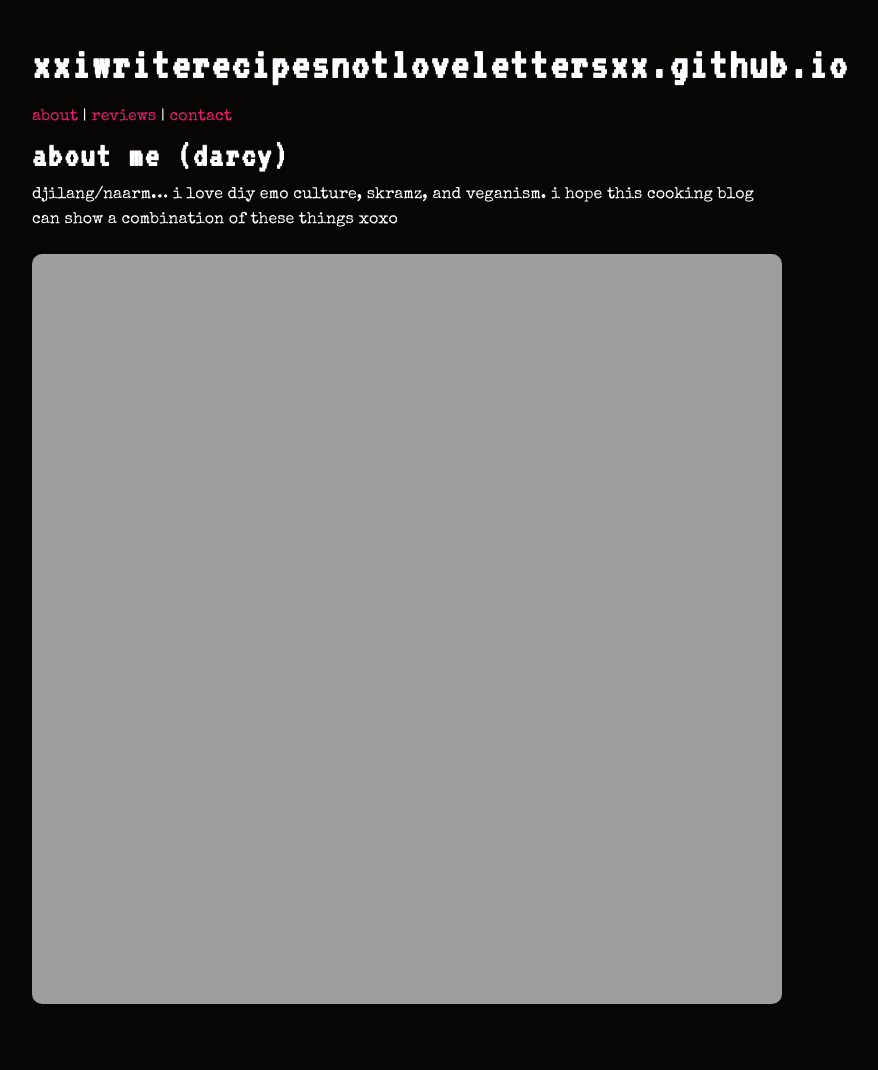
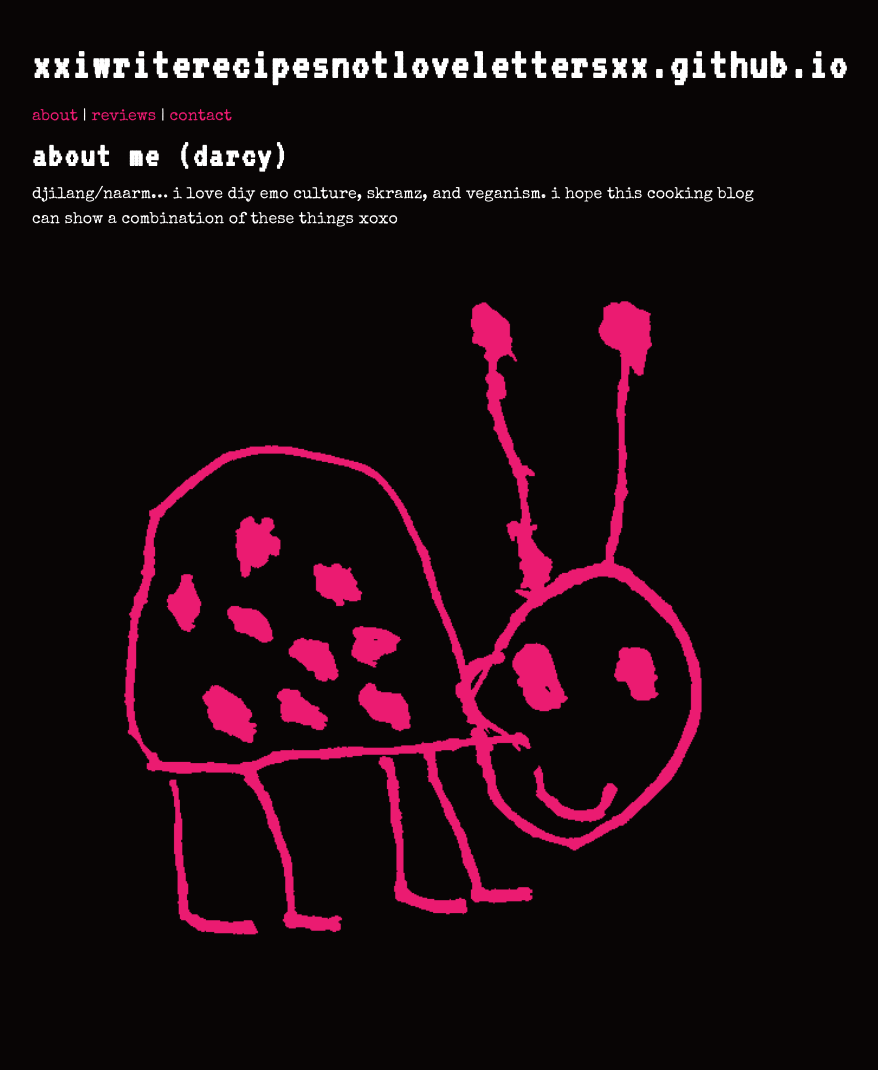
Before and after one commit to xxiwriterecipesnotlovelettersxx/xxiwriterecipesnotlovelettersxx.github.io, a Jekyll site: the page built from about.md, in a window 1280 px wide. Shown: the whole page, without its empty margins (233-1111 px from the left). Built offline with Jekyll 4.4.1, drawn with Linux system fonts in a browser that asks for light colours.

Commit message:
Update about.md

```diff
--- a/about.md
+++ b/about.md
@@ -6,4 +6,4 @@ title: about
 ## about me (darcy)
 
 djilang/naarm... i love diy emo culture, skramz, and veganism. i hope this cooking blog can show a combination of these things xoxo
-![yerp](/images/yerrrp-project!-done--pfppink.png)
+![yerp](/images/yerrrpproject!donepfppink.png)
```
